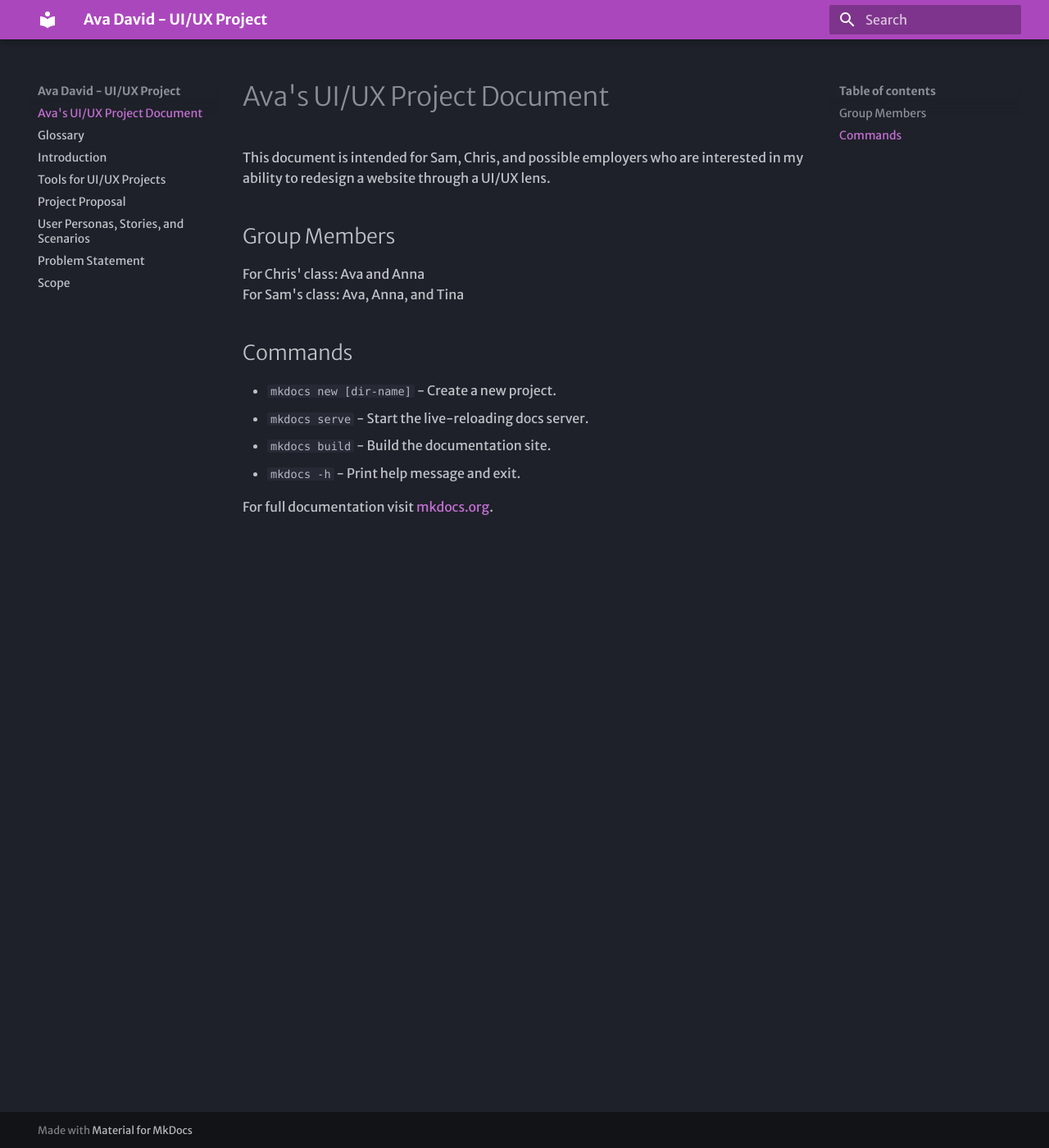
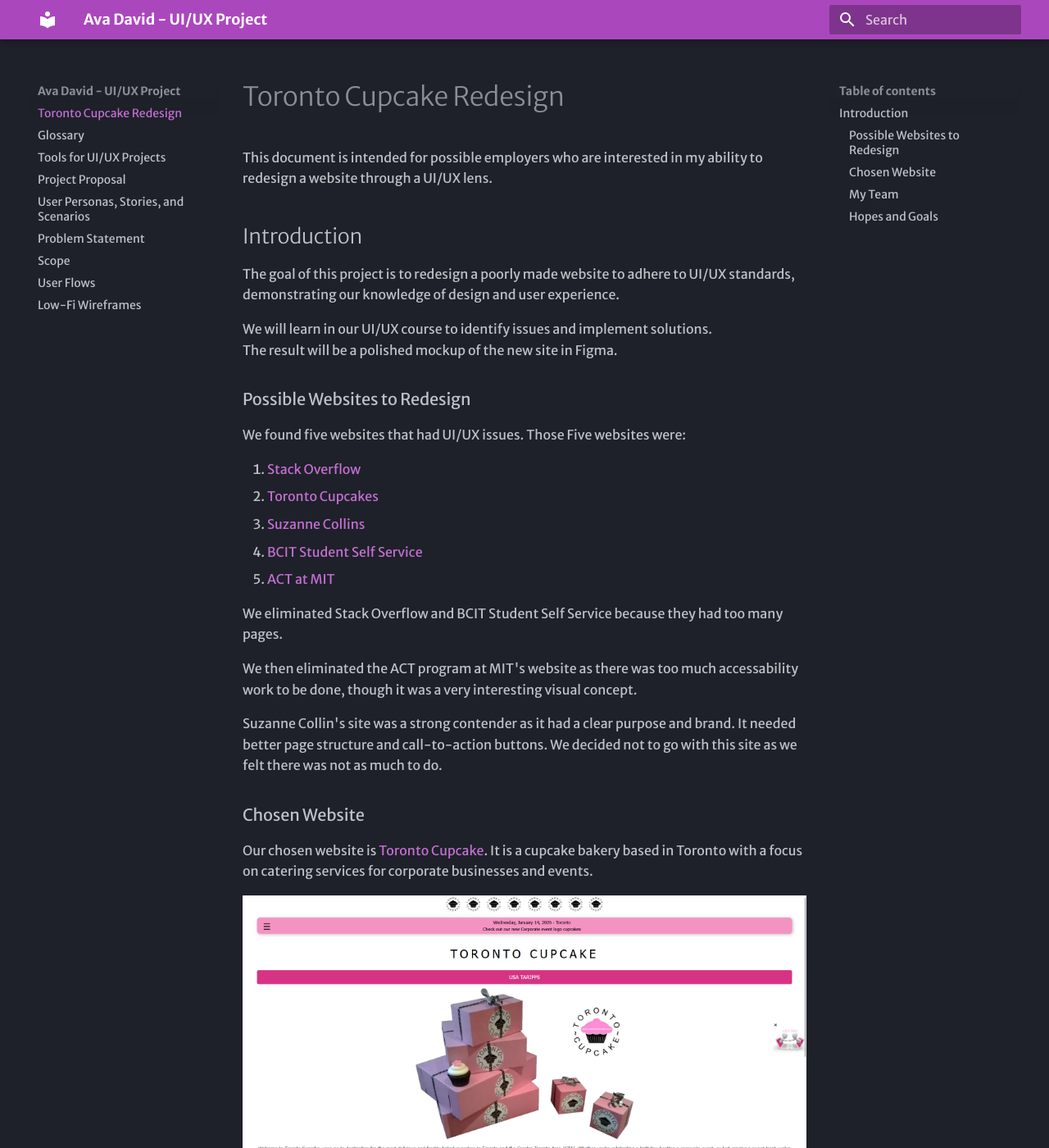
Before and after one commit to avkuda48/avadavid_uiux_mkdocs, an MkDocs documentation site: the page built from docs/index.md, in a window 1280 px wide and 1400 px high. Shown: the whole window at 82% size. Built offline with MkDocs 1.6.1 and Material for MkDocs 9.7.7, drawn with Linux system fonts in a browser that asks for light colours; some web fonts are replaced; some of the changed text lies outside the part shown.

```diff
--- a/docs/index.md
+++ b/docs/index.md
@@ -1,17 +1,63 @@
-# Ava's UI/UX Project Document
+# Toronto Cupcake Redesign
 
-This document is intended for Sam, Chris, and possible employers who are interested in my ability to redesign a website through a UI/UX lens.
+This document is intended for possible employers who are interested in my ability to redesign a website through a UI/UX lens.
 
-## Group Members
+## Introduction
 
-For Chris' class: Ava and Anna
-For Sam's class: Ava, Anna, and Tina
+The goal of this project is to redesign a poorly made website to adhere to UI/UX standards, demonstrating our knowledge of design and user experience.
 
-## Commands
+We will learn in our UI/UX course to identify  issues and implement solutions.
+The result will be a polished mockup of the new site in Figma.
 
-* `mkdocs new [dir-name]` - Create a new project.
-* `mkdocs serve` - Start the live-reloading docs server.
-* `mkdocs build` - Build the documentation site.
-* `mkdocs -h` - Print help message and exit.
+### Possible Websites to Redesign
 
-For full documentation visit [mkdocs.org](https://www.mkdocs.org).
+We found five websites that had UI/UX issues. Those Five websites were:
+
+1. [Stack Overflow](https://stackoverflow.com/questions)
+2. [Toronto Cupcakes](https://www.torontocupcake.com/)
+3. [Suzanne Collins](https://www.suzannecollinsbooks.com/)
+4. [BCIT Student Self Service](https://bss.bcit.ca/owa_prod/twbkwbis.P_GenMenu?name=bmenu.P_MainMnu)
+5. [ACT at MIT](https://act.mit.edu/about/)
+
+We eliminated Stack Overflow and BCIT Student Self Service because they had too many pages.
+
+We then eliminated the ACT program at MIT's website as there was too much accessability work to be done, though it was a very interesting visual concept.
+
+Suzanne Collin's site was a strong contender as it had a clear purpose and brand. It needed better page structure and call-to-action buttons. We decided not to go with this site as we felt there was not as much to do.
+
+### Chosen Website
+
+Our chosen website is [Toronto Cupcake](https://www.torontocupcake.com/). It is a cupcake bakery based in Toronto with a focus on catering services for corporate businesses and events.
+
+![Toronto Cupcake Home Page](assets/img/toronto_cupcake_home.png)
+
+This website is a great combination of the opportunities the other five websites had.
+
+ The user experience is very frustrating, specifically when ordering products. The ordering page is not accessible from the menu, but rather from a button on a random page.
+
+![Toronto Cupcake ordering page](assets/img/orderNow.png)
+
+The navigation is not to standard and its hierarchy is very unclear. Many options are hidden on certain pages and not included in the main menu.
+The navigation should not be vertical with dropdown options as it is hard to read.
+
+![Toronto Cupcake Menu](assets/img/nav.2.png)
+
+The current brand does not align well with the goals of the business. It lacks professionalism to their corporate audience and looks dated in the eyes of their customers. We will rebrand the site, including a new logo, palette, and typography.
+
+![Toronto Cupcake Branding - img](assets/img/toronto_cupcake_logo.png)
+
+Overall, I think this brand has a very interesting niche which provides us the opportunity to make something exciting!
+
+### My Team
+
+I am working with a partner for this assignment, which will help me better understand common problems I may encounter when working as a team and figure them out in a safe environment.
+
+It also helps reduce the workload, as this is a large assignment and we have many classes this semester.
+
+### Hopes and Goals
+
+My main goal for this project is to have some real experience working on a project with another dev.
+
+I hope to be able to apply my design skills successfully in this project.
+
+[Next Article](week2-1.md)
```
Also changed, not shown: docs/week1.md (deleted, +0 -55 lines), docs/week2-1.md (+3 -1 lines), docs/week2-2.md (+7 -0 lines), docs/week3.md (+2 -0 lines), docs/week4-1.md (+4 -0 lines), docs/week4-2.md (+4 -2 lines), docs/week5-1.md (added, +45 -0 lines), docs/week5-2.md (added, +31 -0 lines), docs/assets/img/lowfi-cupcake.png (added), docs/assets/img/lowfi-cupcakes.png (added), docs/assets/img/lowfi-home.png (added), docs/assets/img/lowfi-order.png (added), docs/assets/img/userFlow-1.png (added), docs/assets/img/userFlow-2.png (added), 1 more files.
